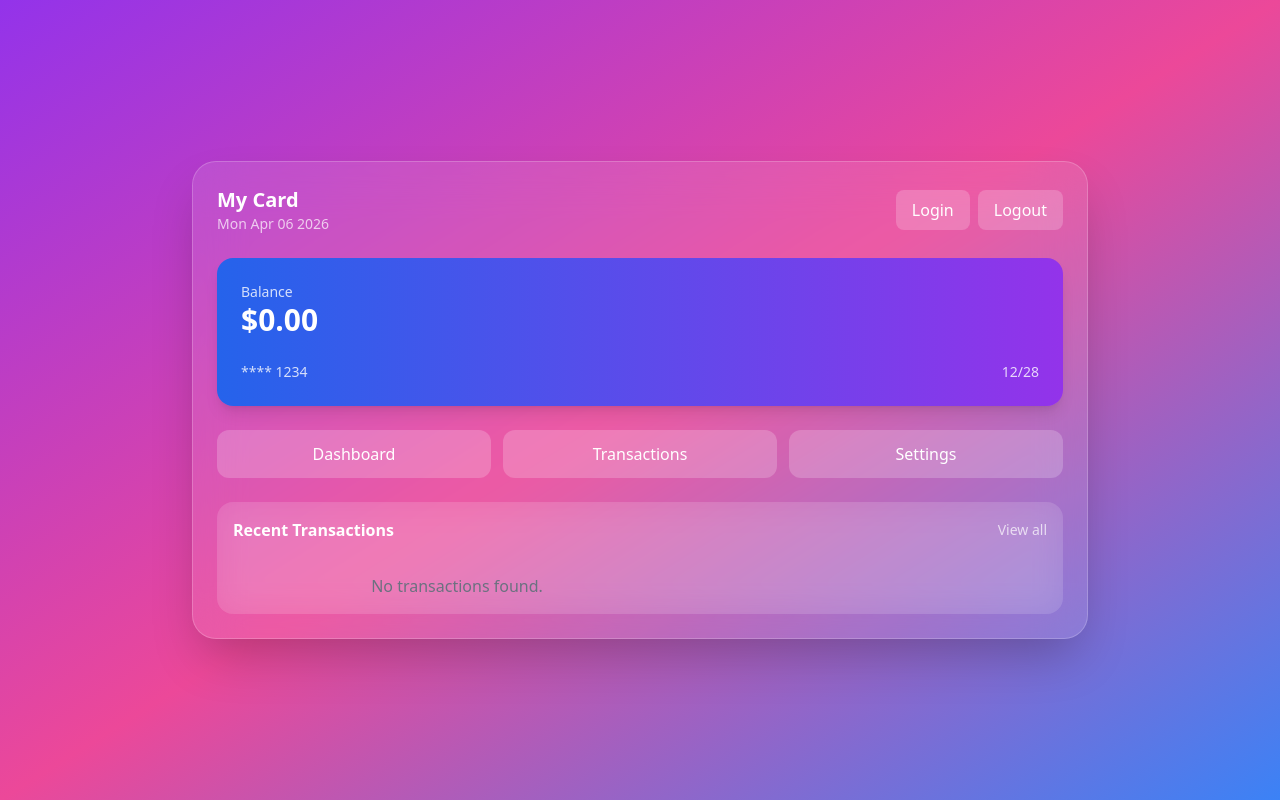
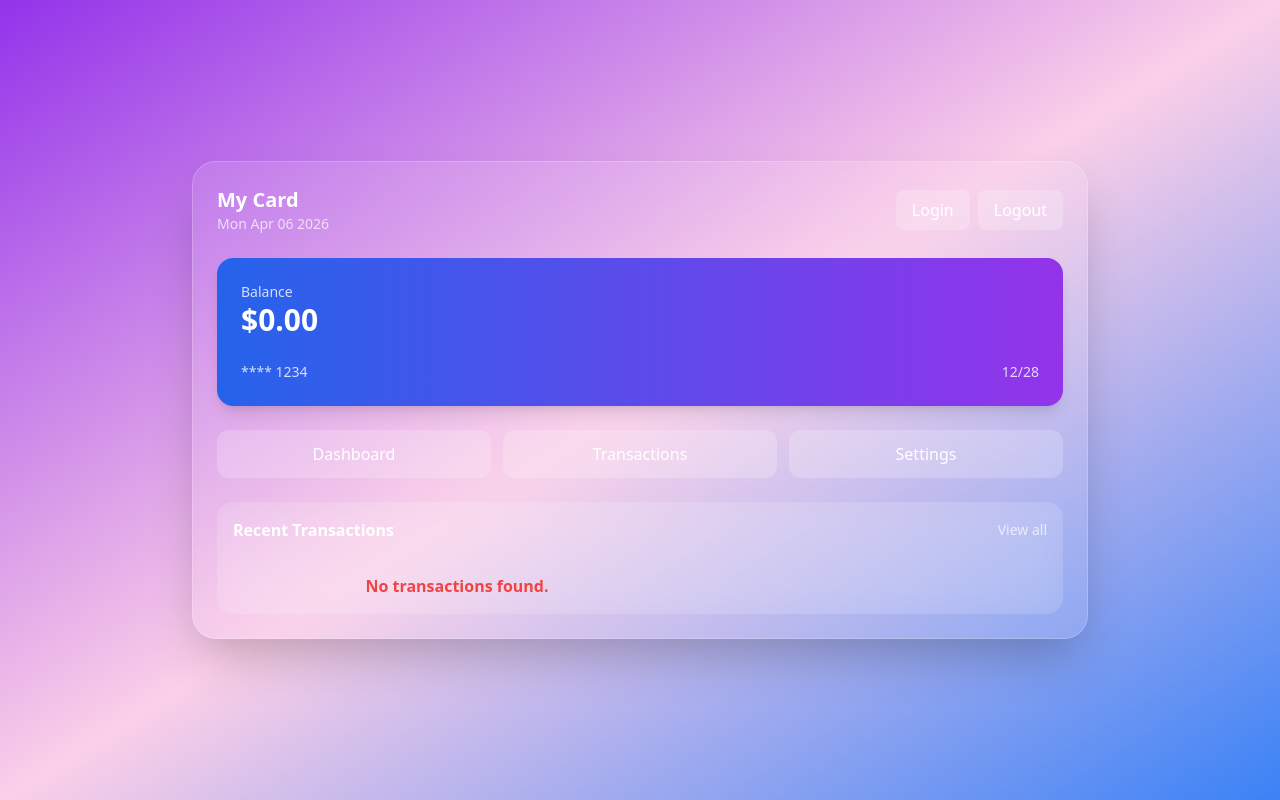
Before and after one commit to edvillatoro2/finance-dashboard, a Nuxt app: page / in a window 1280 px wide. Built offline with nearby package versions, Linux system fonts and the light colour scheme.

Commit message:
font color

```diff
--- a/app/components/TransactionList.vue
+++ b/app/components/TransactionList.vue
@@ -6,7 +6,10 @@
       :transaction="transaction"
       @delete="emit('delete', $event)"
     />
-    <div v-if="!transactions.length" class="text-center mt-4 text-gray-500">
+    <div
+      v-if="!transactions.length"
+      class="font-semibold text-md text-center mt-4 text-red-500"
+    >
       No transactions found.
     </div>
   </div>
--- a/app/pages/index.vue
+++ b/app/pages/index.vue
@@ -1,6 +1,6 @@
 <template>
   <div
-    class="min-h-screen bg-gradient-to-br from-purple-600 via-pink-500 to-blue-500 flex items-center justify-center p-6"
+    class="min-h-screen bg-gradient-to-br from-purple-600 via-pink-200 to-blue-500 flex items-center justify-center p-6"
   >
     <!-- Glass Card Container -->
     <div
```
